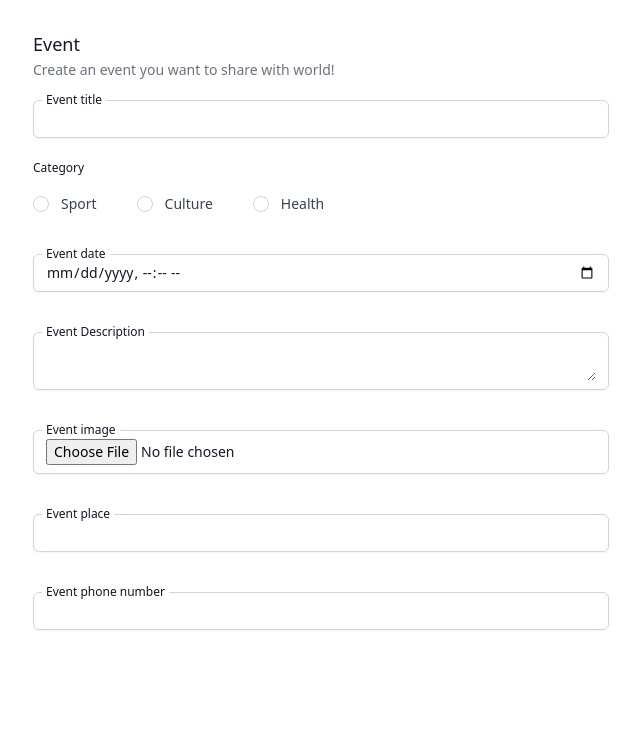
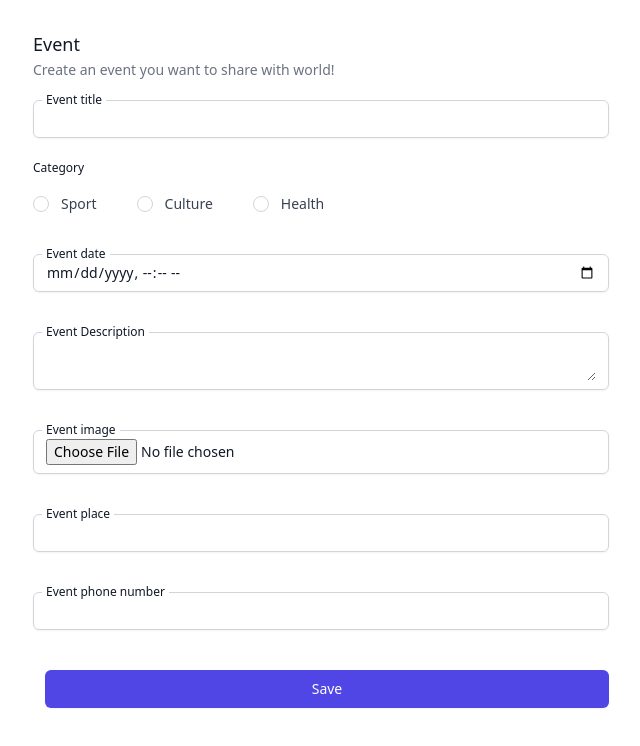
Before and after one commit to kizeenn/as-task, a React (Vite) app: page /events/create in a window 1280 px wide. Shown: the top 746 px of the page, without its empty margins (319-959 px from the left). Built offline with nearby package versions, Linux system fonts and the light colour scheme.

Commit message:
Add save button

```diff
--- a/src/pages/events/create/index.tsx
+++ b/src/pages/events/create/index.tsx
@@ -151,6 +151,12 @@
               value="phoneNumber"
             />
 
+              <button
+                type="submit"
+                className="ml-3 inline-flex justify-center py-2 px-4 border border-transparent shadow-sm text-sm font-medium rounded-md text-white bg-indigo-600 hover:bg-indigo-700 focus:outline-none focus:ring-2 focus:ring-offset-2 focus:ring-indigo-500"
+              >
+                Save
+              </button>
           </Form>
         </div>
       )}
```
